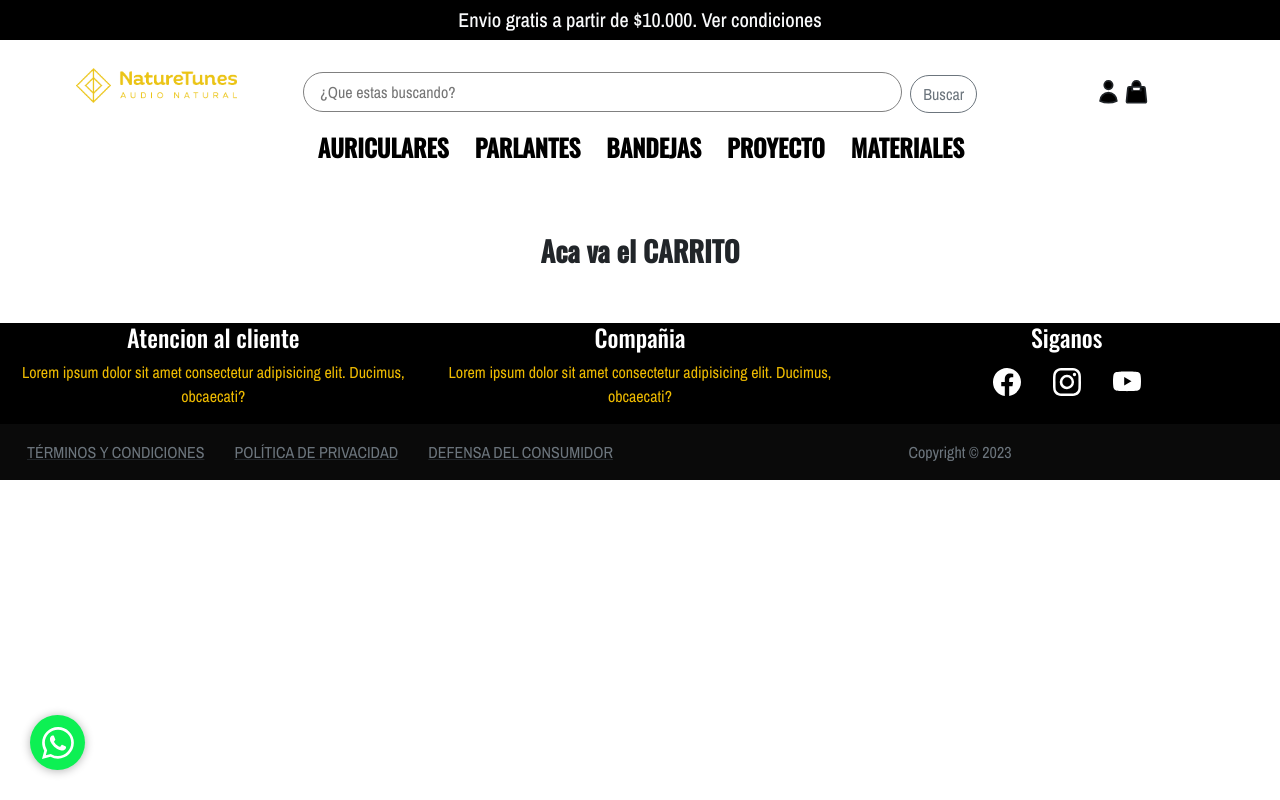
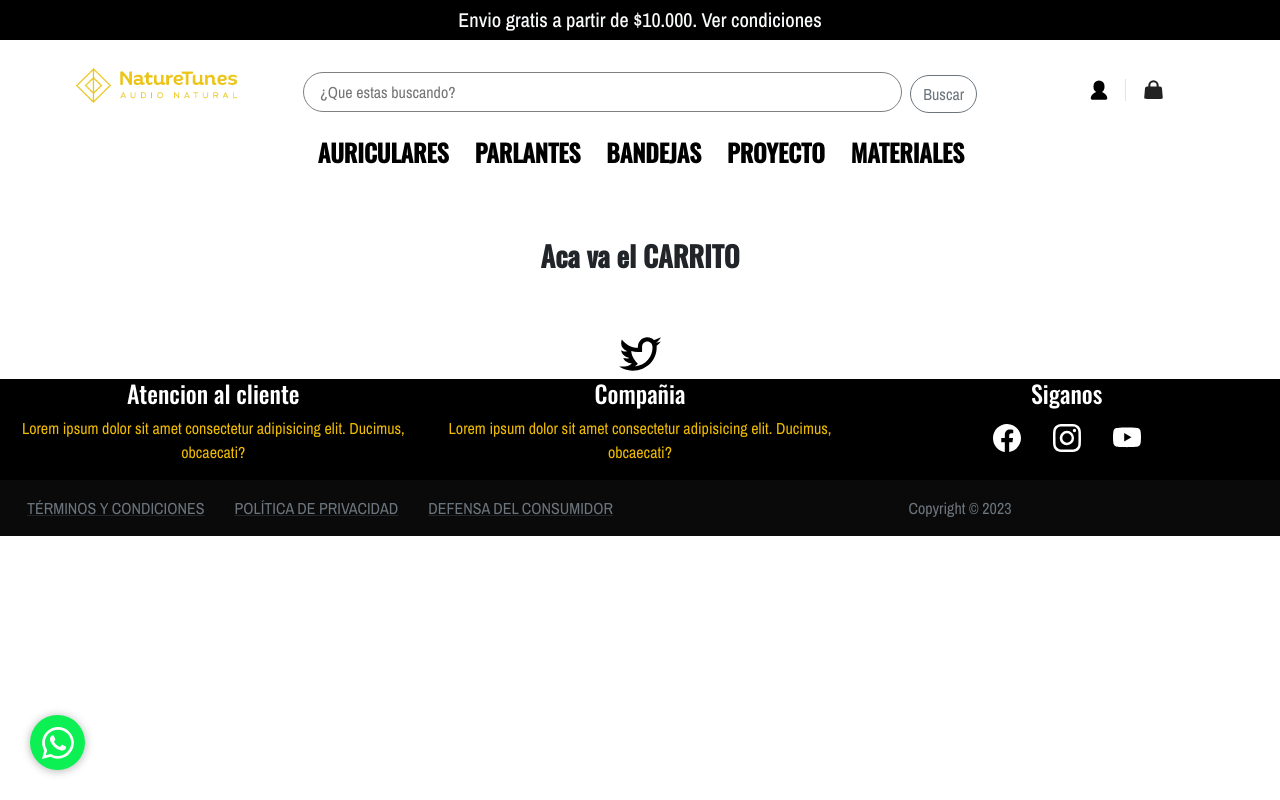
Before and after one commit to MaxiPrandi/NatureTunes, a React (Vite) app in the folder Front/: page /Cart in a window 1280 px wide. Built offline with nearby package versions, Linux system fonts and the light colour scheme.

Commit message:
arregle iconos navbar

```diff
--- a/Front/public/styles/App.css
+++ b/Front/public/styles/App.css
@@ -18,7 +18,9 @@
   color: black;
 }
 
-h2,h3,h4 {
+h2,
+h3,
+h4 {
   font-family: 'Oswald', sans-serif;
   font-weight: 400;
 }
@@ -35,16 +37,6 @@ h2,h3,h4 {
   position: relative;
 }
 
-.input-icon {
-  color: rgb(74, 74, 74);
-  position: absolute;
-  width: 1.2rem;
-  height: 1.2rem;
-  left: 6rem;
-  top: 50%;
-  transform: translateY(-50%);
-}
-
 .buscador {
   width: 80%;
   padding-left: 2.5rem;
@@ -54,9 +46,12 @@ h2,h3,h4 {
 
 }
 
-.icons {
-  display: flex;
-  width: 4rem;
+.icons-divider {
+  border-left: 1px solid rgba(0,0,0,.1);
+  height: 30px;
+  margin: 0 15px;
+  position: relative;
+  vertical-align: middle;
 }
 
 .imgCentral {
@@ -110,14 +105,17 @@ h2,h3,h4 {
   color: white;
 
 }
-.textCond{
- padding:30px 70px;
+
+.textCond {
+  padding: 30px 70px;
   font-size: 1.2rem;
 }
-.login{
-  padding:5px 100px 80px 100px;
+
+.login {
+  padding: 5px 100px 80px 100px;
 }
-.acceso{
+
+.acceso {
   margin-top: 30px;
   margin-bottom: 30px;
 }
@@ -166,12 +164,10 @@ h2,h3,h4 {
     margin-top: 10px;
   }
 
-  .lupa {
-    display: none;
-  }
-  .footer1{
+  .footer1 {
     padding-bottom: 25px;
   }
+
   .footer2 {
     padding-top: 35px;
 
@@ -181,10 +177,12 @@ h2,h3,h4 {
     width: 40%;
     transition: width 0.3s linear;
   }
-.login{
+
+  .login {
     padding: 5px;
   }
-.acceso{
+
+  .acceso {
     background-color: #212529;
     padding: 5px;
     color: white;
@@ -192,9 +190,6 @@ h2,h3,h4 {
 }
 
 @media (max-width: 767.98px) {
-  .lupa {
-    display: none;
-  }
 
 
 }
--- a/Front/src/Cart.jsx
+++ b/Front/src/Cart.jsx
@@ -17,7 +17,9 @@ const Cart = () => {
                 <Row>
                     <h3 className="pt-5 pb-5 fw-bold">Aca va el CARRITO</h3>
                     <div>
-
+                    <svg xmlns="http://www.w3.org/2000/svg" x="0px" y="0px" width="50" height="50" viewBox="0 0 24 24">
+    <path d="M22,3.999c-0.78,0.463-2.345,1.094-3.265,1.276c-0.027,0.007-0.049,0.016-0.075,0.023c-0.813-0.802-1.927-1.299-3.16-1.299 c-2.485,0-4.5,2.015-4.5,4.5c0,0.131-0.011,0.372,0,0.5c-3.353,0-5.905-1.756-7.735-4c-0.199,0.5-0.286,1.29-0.286,2.032 c0,1.401,1.095,2.777,2.8,3.63c-0.314,0.081-0.66,0.139-1.02,0.139c-0.581,0-1.196-0.153-1.759-0.617c0,0.017,0,0.033,0,0.051 c0,1.958,2.078,3.291,3.926,3.662c-0.375,0.221-1.131,0.243-1.5,0.243c-0.26,0-1.18-0.119-1.426-0.165 c0.514,1.605,2.368,2.507,4.135,2.539c-1.382,1.084-2.341,1.486-5.171,1.486H2C3.788,19.145,6.065,20,8.347,20 C15.777,20,20,14.337,20,8.999c0-0.086-0.002-0.266-0.005-0.447C19.995,8.534,20,8.517,20,8.499c0-0.027-0.008-0.053-0.008-0.08 c-0.003-0.136-0.006-0.263-0.009-0.329c0.79-0.57,1.475-1.281,2.017-2.091c-0.725,0.322-1.503,0.538-2.32,0.636 C20.514,6.135,21.699,4.943,22,3.999z M18,8.999c0,4.08-2.957,8.399-8.466,8.943C10.28,17.413,11,16.662,11,16.662 S8,14,7.775,10.522C8.81,10.838,9.888,10.999,11,10.999h2v-2.5c0-0.001,0-0.001,0-0.001C13.002,7.118,14.12,6,15.5,6 C16.881,6,18,7.119,18,8.5C18,8.5,18,8.92,18,8.999z"></path>
+</svg>
 
                     </div>
 
--- a/Front/src/partials/Navbar.jsx
+++ b/Front/src/partials/Navbar.jsx
@@ -29,27 +29,26 @@ function NavBar() {
 
                 <Col xs={12} md={8} className="mt-4">
                     <div className="input-wrapper">
-                    <input type="search" placeholder="¿Que estas buscando?" className="buscador py-2 me-2 ps-3 rounded-pill" />
+                        <input type="search" placeholder="¿Que estas buscando?" className="buscador py-2 me-2 ps-3 rounded-pill" />
                         <button type="button" className="btn btn-outline-secondary rounded-pill boton">Buscar</button>
                     </div>
                 </Col>
 
                 {/* Iconos */}
 
-                <Col xs={12} md={2} className="d-flex justify-content-center">
-                    <div className="icons w-4 mt-4 p-1 ">
+                <Col xs={12} md={2} className="d-flex mt-1 justify-content-center">
+                    <ul className="mt-4 me-4">
+                            {/* Icono Login */}
+                            <ui>
+                                <svg fill="#000000" width="22px" height="22px" viewBox="0 0 32 32" version="1.1" xmlns="http://www.w3.org/2000/svg"><Link to="/Login" ><g id="SVGRepo_bgCarrier" stroke-width="0"></g><g id="SVGRepo_tracerCarrier" stroke-linecap="round" stroke-linejoin="round"></g><g id="SVGRepo_iconCarrier"> <title>user</title> <path d="M4 28q0 0.832 0.576 1.44t1.44 0.576h20q0.8 0 1.408-0.576t0.576-1.44q0-1.44-0.672-2.912t-1.76-2.624-2.496-2.144-2.88-1.504q1.76-1.088 2.784-2.912t1.024-3.904v-1.984q0-3.328-2.336-5.664t-5.664-2.336-5.664 2.336-2.336 5.664v1.984q0 2.112 1.024 3.904t2.784 2.912q-1.504 0.544-2.88 1.504t-2.496 2.144-1.76 2.624-0.672 2.912z"></path> </g> </Link></svg>
+                            </ui>
+                            <ui className="icons-divider"></ui>
+                            {/* Icono Carrito */}
+                            <ui>
+                                <svg width="25px" height="25px" viewBox="0 0 24 24" fill="none" xmlns="http://www.w3.org/2000/svg"><Link to="/Cart"><g id="SVGRepo_bgCarrier" stroke-width="0"></g><g id="SVGRepo_tracerCarrier" stroke-linecap="round" stroke-linejoin="round"></g><g id="SVGRepo_iconCarrier"> <path d="M8 12L8 8C8 5.79086 9.79086 4 12 4V4C14.2091 4 16 5.79086 16 8L16 12" stroke="#222222" stroke-width="2" stroke-linecap="round"></path> <path d="M3.69435 12.6678C3.83942 10.9269 3.91196 10.0565 4.48605 9.52824C5.06013 9 5.9336 9 7.68053 9H16.3195C18.0664 9 18.9399 9 19.514 9.52824C20.088 10.0565 20.1606 10.9269 20.3057 12.6678L20.8195 18.8339C20.904 19.8474 20.9462 20.3542 20.6491 20.6771C20.352 21 19.8435 21 18.8264 21H5.1736C4.15655 21 3.64802 21 3.35092 20.6771C3.05382 20.3542 3.09605 19.8474 3.18051 18.8339L3.69435 12.6678Z" fill="#222222"></path> </g></Link></svg>
+                            </ui>
+                        </ul>
 
-                        {/* Icono Login */}
-                        <svg xmlns="http://www.w3.org/2000/svg" fill="solid" viewBox="0 0 25 25" strokeWidth="1.5" stroke="currentColor" className=""><Link to="/Login" className="icon-log text-dark">
-                            <path strokeLinecap="round" strokeLinejoin="round" d="M15.75 6a3.75 3.75 0 11-7.5 0 3.75 3.75 0 017.5 0zM4.501 20.118a7.5 7.5 0 0114.998 0A17.933 17.933 0 0112 21.75c-2.676 0-5.216-.584-7.499-1.632z" />
-                        </Link>   </svg>
-                        {/* Icono Carrito */}
-                        <svg xmlns="http://www.w3.org/2000/svg" fill="solid" viewBox="0 0 25 25" strokeWidth="1.5" stroke="currentColor" className=""><Link to="/Cart" className="text-dark" >
-                            <path strokeLinecap="round" strokeLinejoin="round" d="M15.75 10.5V6a3.75 3.75 0 10-7.5 0v4.5m11.356-1.993l1.263 12c.07.665-.45 1.243-1.119 1.243H4.25a1.125 1.125 0 01-1.12-1.243l1.264-12A1.125 1.125 0 015.513 7.5h12.974c.576 0 1.059.435 1.119 1.007zM8.625 10.5a.375.375 0 11-.75 0 .375.375 0 01.75 0zm7.5 0a.375.375 0 11-.75 0 .375.375 0 01.75 0z" />
-                        </Link> </svg>
-
-
-                    </div>
                 </Col>
             </Row>
             {/* Links de Navbar */}
```
Lines whose indentation alone changed are shown as unchanged.
